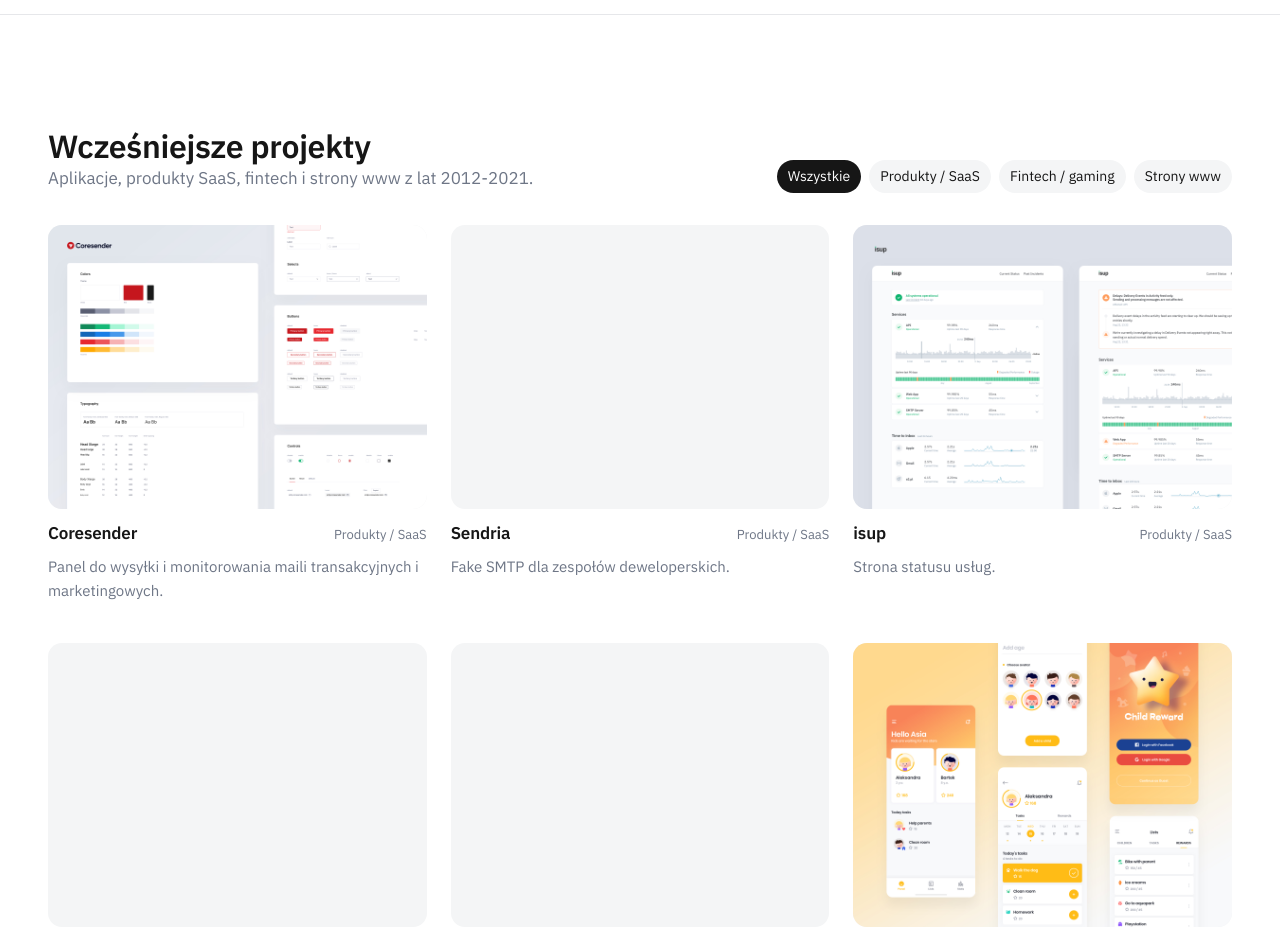
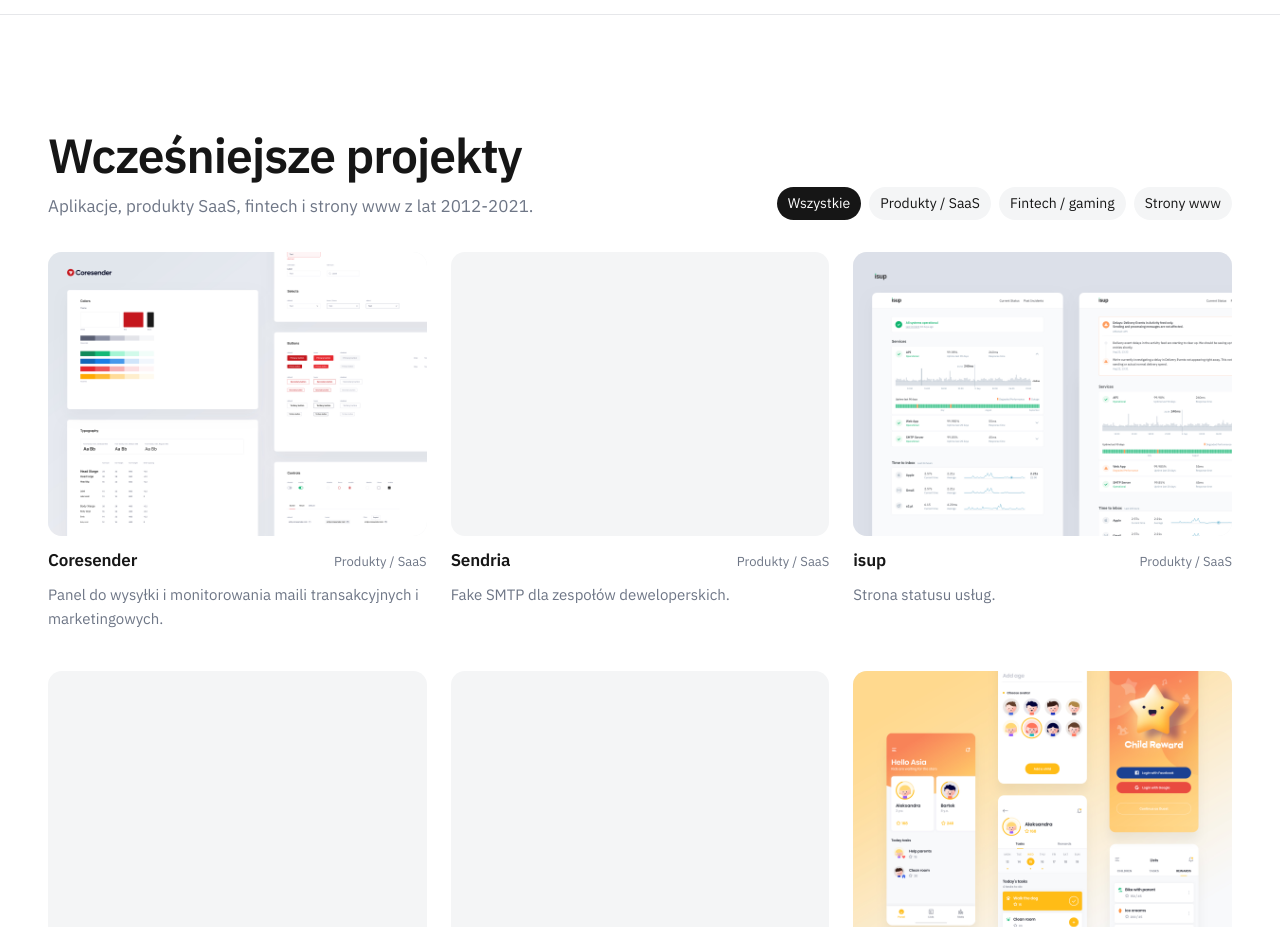
Before and after one commit to dgrochowicki/dgrochowicki.github.io, an Astro site: page /portfolio in a window 1280 px wide. Shown: the part 3840-4767 px from the top of the page. Built offline with nearby package versions, Linux system fonts and the light colour scheme; Astro itself is replaced by a stand-in of ours.

Commit message:
Portfolio: 'Wcześniejsze projekty' heading same size as Tidio title
Co-Authored-By: Claude Opus 5.5 <noreply@anthropic.com>

```diff
--- a/src/views/Portfolio.astro
+++ b/src/views/Portfolio.astro
@@ -49,7 +49,7 @@ const cats = Object.keys(categories) as Category[];
     <div class="wrap">
       <div class="section-head">
         <div>
-          <h2>{t.otherProjects}</h2>
+          <h2 class="title other">{t.otherProjects}</h2>
           <p class="muted">{t.otherProjectsLead}</p>
         </div>
         <div class="filters" role="group">
@@ -77,6 +77,7 @@ const cats = Object.keys(categories) as Category[];
 
 <style>
   .title { font-size: clamp(30px, 4.4vw, 48px); margin: 12px 0 40px; letter-spacing: -0.02em; }
+  .title.other { margin: 0 0 8px; }
   .tidio { display: grid; grid-template-columns: 1fr 1fr; gap: clamp(32px, 5vw, 72px); align-items: start; }
   .tidio p { max-width: var(--text); }
   .tidio :global(.fig img) { border-radius: var(--radius); }
```
